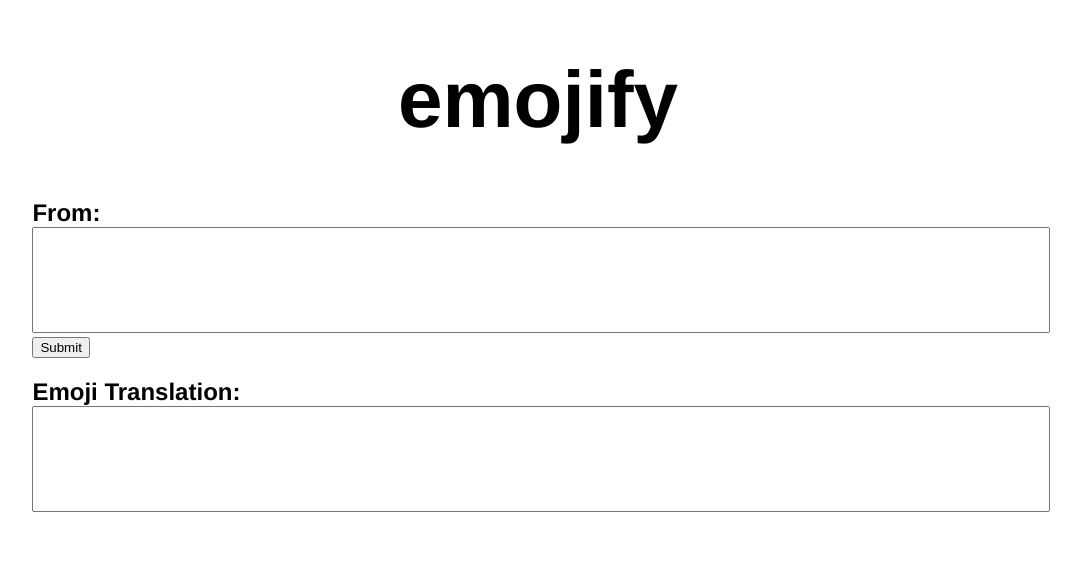
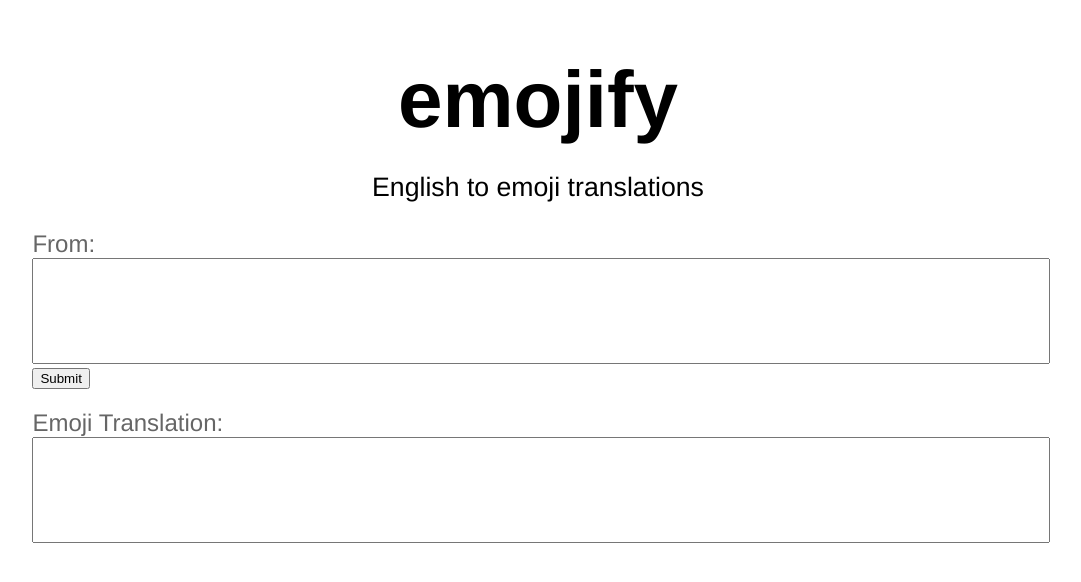
Before and after one commit to NUInnovation/emojify-headlines, a Flask app: page / in a window 1280 px wide. Shown: the top 582 px of the page, without its empty margins (102-1183 px from the left). Run offline with Flask 2, Linux system fonts and the light colour scheme.

Commit message:
UI changes

```diff
--- a/static/style.css
+++ b/static/style.css
@@ -14,10 +14,17 @@ body {
 
 h1 {
   font-size: 80px;
+  margin-bottom: 0;
 }
 
 h2 {
   margin-bottom: 0;
+  color: #666666;
+  font-weight: normal;
+}
+
+p {
+  font-size: 20pt;
 }
 
 .displaybox {
@@ -27,5 +34,6 @@ h2 {
 
 textarea {
   resize: none;
-  font-size: 20pt;
+  font-size: 48pt;
+  padding: ;
 }
--- a/templates/index.html
+++ b/templates/index.html
@@ -8,6 +8,7 @@
     <div class="container">
       <div class="header">
         <h1>emojify</h1>
+        <p>English to emoji translations</p>
       </div>
 
       <div class="input">
```
